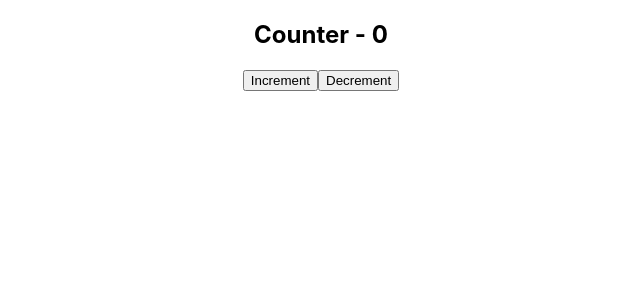
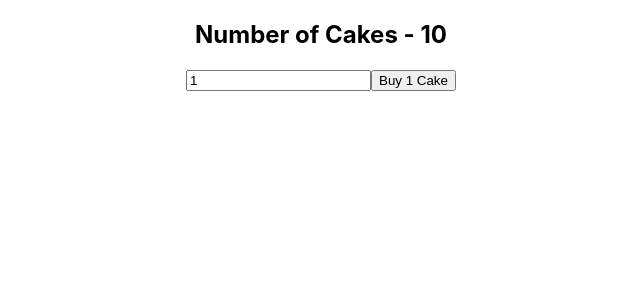
Before and after one commit to Mdakhib/Redux-learning-with-examples, a React (Create React App) app in the folder redux-basics/basics-in-react/: page / in a window 1280 px wide. Shown: the top 300 px of the page, without its empty margins (319-959 px from the left). Built offline with nearby package versions, Linux system fonts and the light colour scheme.

Commit message:
passed extra data by using payload to the action to reducer

```diff
--- a/redux-basics/basics-in-react/src/App.js
+++ b/redux-basics/basics-in-react/src/App.js
@@ -4,7 +4,8 @@
 import store from "./redux/store";
 // import HookCakeContainer from './components/HookCakeContainer';
 // import IceCreamContainer from './components/IceCreamContainer';
-import CounterContainer from './components/CounterContainer';
+// import CounterContainer from './components/CounterContainer';
+import CakeContainerwithPayload from './components/CakeContainerwithPayload';
 
 function App() {
   return (
@@ -13,7 +14,8 @@
         {/* by using connect HOF's */}
         {/* <CakeContainer /> */}
         {/* <IceCreamContainer /> */}
-        <CounterContainer />
+        {/* <CounterContainer /> */}
+        <CakeContainerwithPayload />
         {/* ------------------------------------------------------------------------- */}
         {/* by using hook useSelector and useDispatch */}
         {/* <HookCakeContainer /> */}
--- a/redux-basics/basics-in-react/src/components/CakeContainer.js
+++ b/redux-basics/basics-in-react/src/components/CakeContainer.js
@@ -13,7 +13,7 @@
 
 const mapStateToProps = (state) => {
   return {
-    numOfCakes: state.numOfCakes,
+    numOfCakes: state.cake.numOfCakes,
   };
 };
 
--- /dev/null
+++ b/redux-basics/basics-in-react/src/components/CakeContainerwithPayload.js
@@ -0,0 +1,33 @@
+
+import React, { useState } from "react";
+import { buyCake } from "../redux";
+import { connect } from "react-redux";
+
+function CakeContainerwithPayload({ buyCake, numOfCakes }) {
+  const [number, setNumber] = useState(1);
+  return (
+    <div>
+      <h2>Number of Cakes - {numOfCakes} </h2>
+      <input
+        type="text"
+        value={number}
+        onChange={(e) => setNumber(e.target.value)}
+      />
+      <button onClick={() => buyCake(number)}>Buy {number} Cake</button>
+    </div>
+  );
+}
+
+const mapStateToProps = (state) => {
+  return {
+    numOfCakes: state.cake.numOfCakes,
+  };
+};
+
+const mapDispatchProps = (dispatch) => {
+  return {
+    buyCake: (number) => dispatch(buyCake(number)),
+  };
+};
+
+export default connect(mapStateToProps, mapDispatchProps)(CakeContainerwithPayload);
--- a/redux-basics/basics-in-react/src/redux/cakes/cakeActions.js
+++ b/redux-basics/basics-in-react/src/redux/cakes/cakeActions.js
@@ -1,7 +1,8 @@
 import { BUY_CAKE } from "./cakeTypes";
 
-export const buyCake = () => {
+export const buyCake = (number = 1) => {
   return {
     type: BUY_CAKE,
+    payload: number,
   };
 };
--- a/redux-basics/basics-in-react/src/redux/cakes/cakeReducer.js
+++ b/redux-basics/basics-in-react/src/redux/cakes/cakeReducer.js
@@ -9,7 +9,7 @@
     case BUY_CAKE:
       return {
         ...state,
-        numOfCakes: state.numOfCakes - 1,
+        numOfCakes: state.numOfCakes - action.payload,
       };
     default:
       return state;
```
